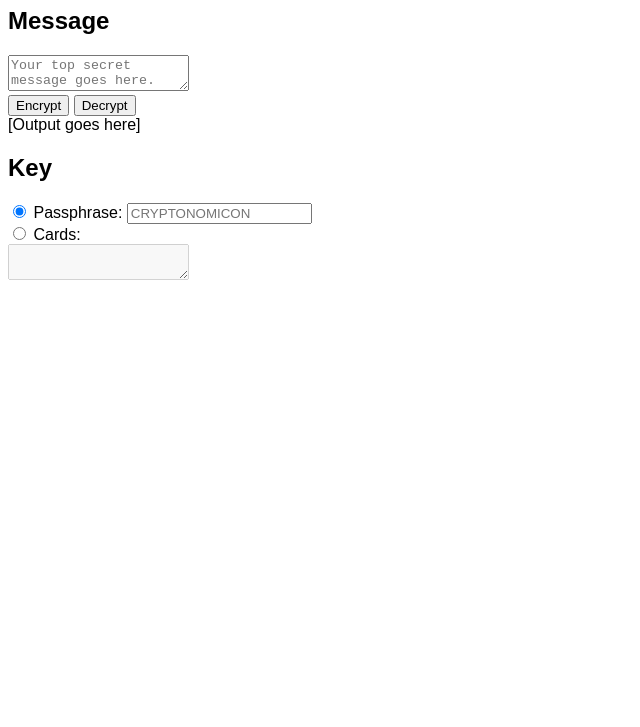
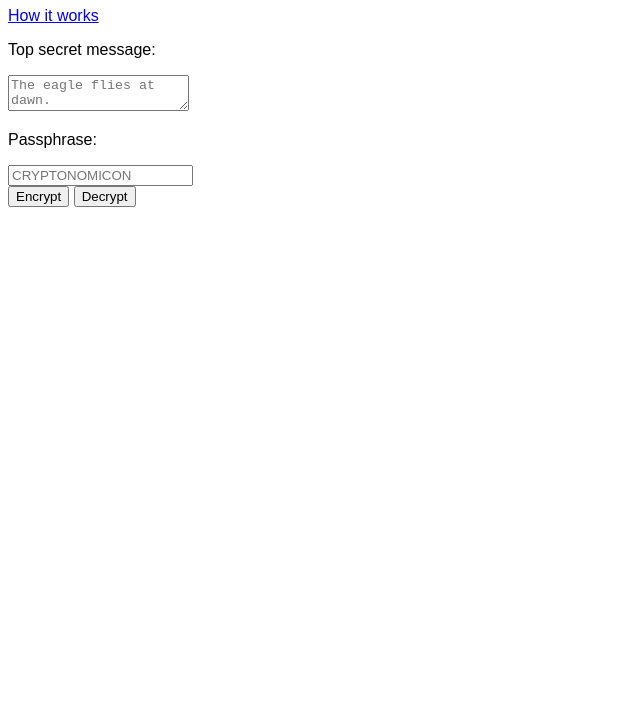
Before and after one commit to madalynsinger/solitaire-cipher, a plain HTML site: page index.html in a window 1280 px wide. Shown: the part 73-800 px from the top of the page, without its empty margins (0-640 px from the left). Drawn offline with Linux system fonts and the light colour scheme.

Commit message:
create minimal html example

```diff
--- a/index.html
+++ b/index.html
@@ -8,30 +8,17 @@
 </head>
 
 <body>
-    <h1>Bruce Schneier's Solitaire Cipher</h1>
+    <h1>The Solitaire Cipher</h1>
+    <p><a href='https://www.schneier.com/academic/solitaire/'>How it works</a></p>
+    <p>Top secret message:</p>
+    <textarea id='message' placeholder='The eagle flies at dawn.'></textarea>
+    <p>Passphrase:</p>
+    <input type='text' id='passphrase' placeholder='CRYPTONOMICON'>
     <div>
-        <h2>Message</h2>
-        <textarea id='input' placeholder='Your top secret message goes here.'></textarea>
-        <div>
-            <button>Encrypt</button>
-            <button>Decrypt</button>
-        </div>
-        <div id='output'>[Output goes here]</div>
+        <button id='encrypt'>Encrypt</button>
+        <button id='decrypt'>Decrypt</button>
     </div>
-    <div>
-        <h2>Key</h2>
-        <div>
-            <input type='radio' id='passphrase' name='method' value='passphrase' checked>
-            <label for='passphrase'>Passphrase:</label>
-            <input type='text' placeholder='CRYPTONOMICON'>
-        </div>
-        <div>
-            <input type='radio' id='cards' name='method' value='cards'>
-            <label for='cards'>Cards:</label><br>
-            <textarea disabled></textarea>
-        </div>
-    </div>
-    <div id='deck'></div>
+    <div id='output'></div>
 </body>
 <script src='js/jquery.js'></script>
 <script src='js/main.js'></script>
--- a/js/main.js
+++ b/js/main.js
@@ -76,5 +76,4 @@ function numberToLetter(n) {
 }
 
 $(function() {
-    alert('jQuery loaded');
 });
```
